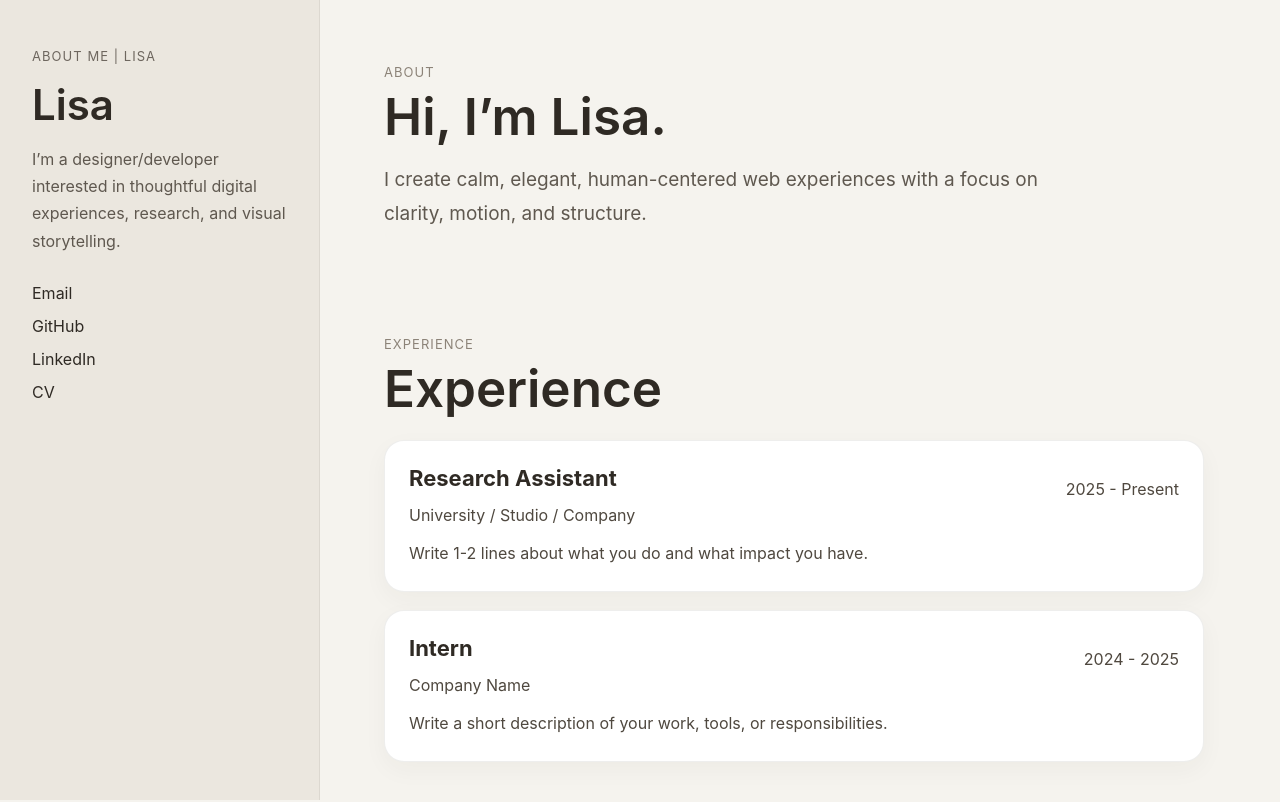
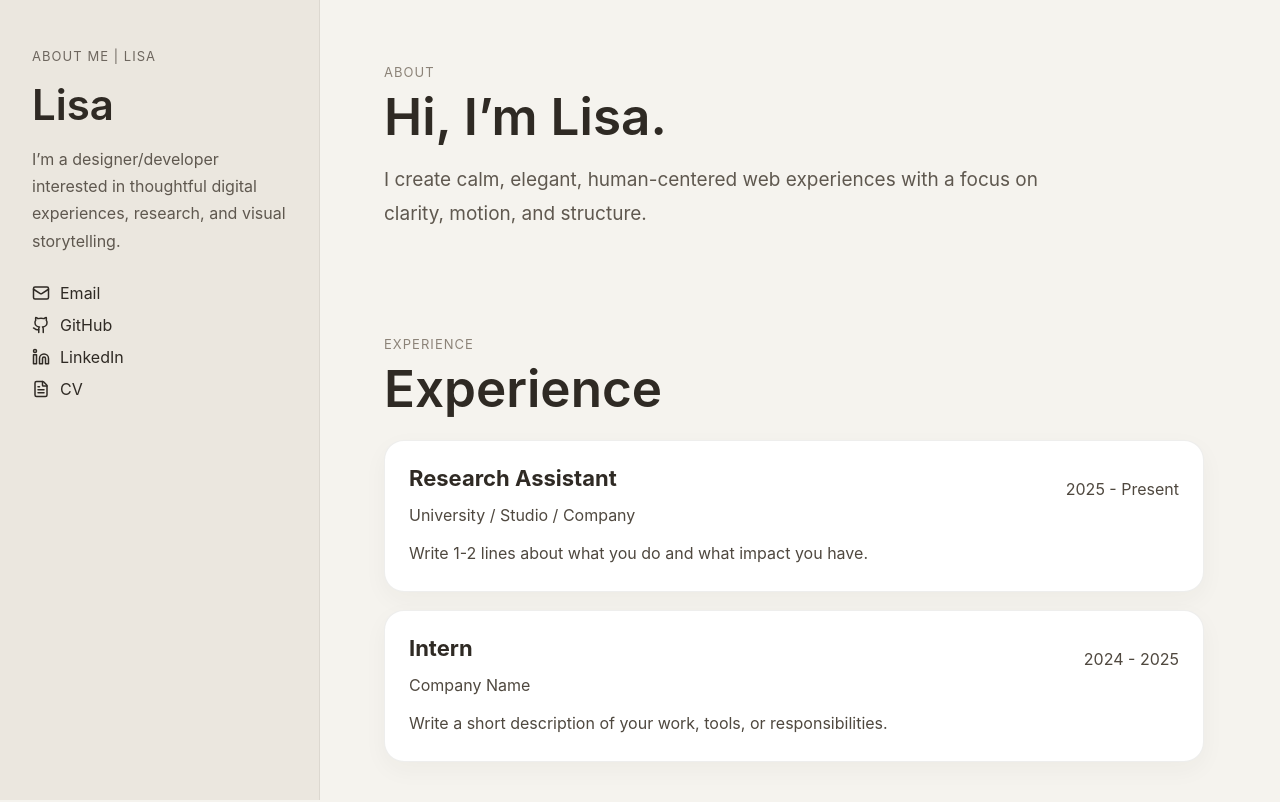
Before and after one commit to LisaPi1/my-portfolio, a React (Vite) app: page / in a window 1280 px wide. Shown: the top 802 px of the page. Built offline with nearby package versions, Linux system fonts and the light colour scheme.

Commit message:
add icons

```diff
--- a/src/App.css
+++ b/src/App.css
@@ -68,11 +68,19 @@ a {
 }
 
 .contact-list a {
+  display: flex;
+  align-items: center;
+  gap: 10px;
+}
+
+/*
+.contact-list a {
   color: #2f2a24;
   width: fit-content;
   border-bottom: 1px solid transparent;
   transition: border-color 0.2s ease, opacity 0.2s ease;
 }
+*/
 
 .contact-list a:hover {
   border-color: #b8aa96;
--- a/src/App.jsx
+++ b/src/App.jsx
@@ -1,4 +1,5 @@
 import "./App.css";
+import { Mail, Github, Linkedin, FileText } from "lucide-react";
 
 const experiences = [
   {
@@ -43,10 +44,21 @@ export default function App() {
           </p>
 
           <nav className="contact-list">
-            <a href="mailto:you@example.com">Email</a>
-            <a href="https://github.com/" target="_blank" rel="noreferrer">GitHub</a>
-            <a href="https://linkedin.com/" target="_blank" rel="noreferrer">LinkedIn</a>
-            <a href="#">CV</a>
+            <a href="mailto:you@example.com">
+              <Mail size={18} /> Email
+            </a>
+
+            <a href="https://github.com/" target="_blank" rel="noreferrer">
+              <Github size={18} /> GitHub
+            </a>
+
+            <a href="https://linkedin.com/" target="_blank" rel="noreferrer">
+              <Linkedin size={18} /> LinkedIn
+            </a>
+
+            <a href="#" target="_blank" rel="noreferrer">
+              <FileText size={18} /> CV
+            </a>
           </nav>
         </div>
       </aside>
```
